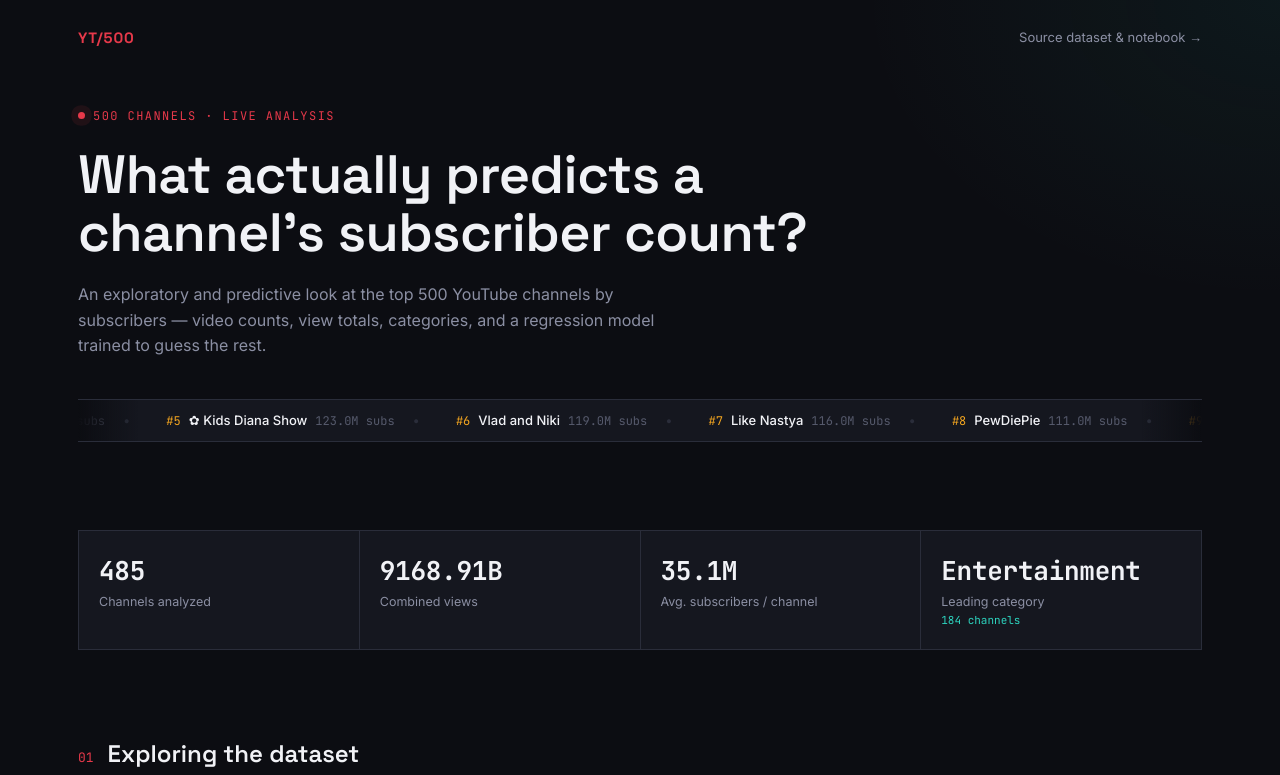
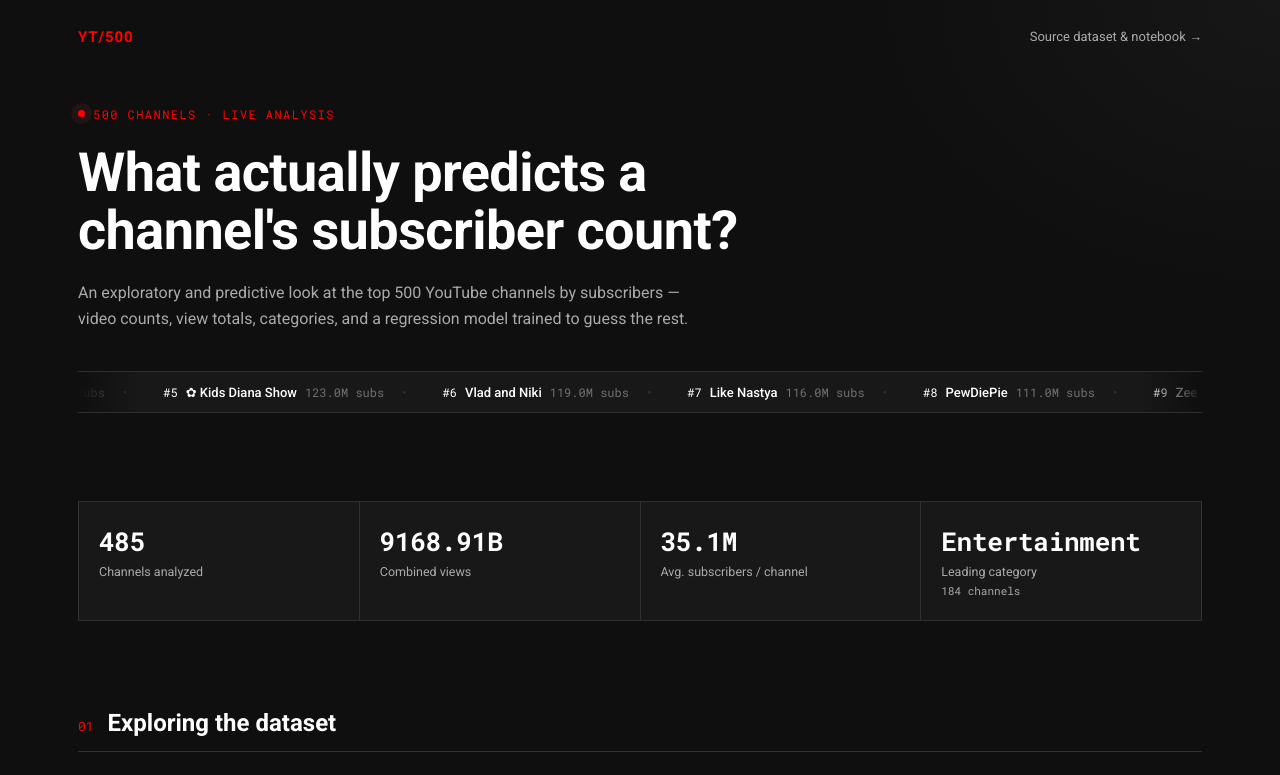
Before and after one commit to ashwinm656/YouTube-Predictive-Analysis-Insights-from-Top-500-Channels, a React (Vite) app in the folder dashboard/: page / in a window 1280 px wide. Shown: the top 775 px of the page. Built offline with nearby package versions, Linux system fonts and the light colour scheme.

Commit message:
Update index.css

```diff
--- a/dashboard/src/index.css
+++ b/dashboard/src/index.css
@@ -1,22 +1,22 @@
-@import url('https://fonts.googleapis.com/css2?family=Space+Grotesk:wght@500;600;700&family=Inter:wght@400;500;600&family=JetBrains+Mono:wght@400;500;700&display=swap');
+@import url('https://fonts.googleapis.com/css2?family=Roboto:wght@400;500;700;900&family=Roboto+Mono:wght@400;500;700&display=swap');
 
 :root {
-  --bg-void: #0c0d12;
-  --bg-panel: #15171f;
-  --bg-panel-raised: #1b1e28;
-  --line: #2a2d3a;
-  --line-soft: #1f2129;
-  --text-primary: #f1f2f6;
-  --text-muted: #8b8fa3;
-  --text-dim: #565a6c;
-  --accent-crimson: #e6394a;
-  --accent-crimson-dim: #7a2029;
-  --accent-amber: #f4a620;
-  --accent-teal: #2dd4bf;
+  --bg-void: #0f0f0f;
+  --bg-panel: #181818;
+  --bg-panel-raised: #212121;
+  --line: #303030;
+  --line-soft: #272727;
+  --text-primary: #ffffff;
+  --text-muted: #aaaaaa;
+  --text-dim: #717171;
+  --accent-crimson: #ff0000;
+  --accent-crimson-dim: #7f0000;
+  --accent-amber: #ffffff;
+  --accent-teal: #aaaaaa;
 
-  --font-display: 'Space Grotesk', sans-serif;
-  --font-body: 'Inter', sans-serif;
-  --font-mono: 'JetBrains Mono', monospace;
+  --font-display: 'Roboto', sans-serif;
+  --font-body: 'Roboto', sans-serif;
+  --font-mono: 'Roboto Mono', monospace;
 }
 
 * { box-sizing: border-box; }
@@ -33,8 +33,8 @@ html, body {
 #root {
   min-height: 100vh;
   background:
-    radial-gradient(ellipse 900px 500px at 15% -10%, rgba(230, 57, 74, 0.08), transparent 60%),
-    radial-gradient(ellipse 700px 500px at 100% 0%, rgba(45, 212, 191, 0.06), transparent 60%),
+    radial-gradient(ellipse 900px 500px at 15% -10%, rgba(255, 0, 0, 0.10), transparent 60%),
+    radial-gradient(ellipse 700px 500px at 100% 0%, rgba(255, 255, 255, 0.03), transparent 60%),
     var(--bg-void);
 }
 
```
